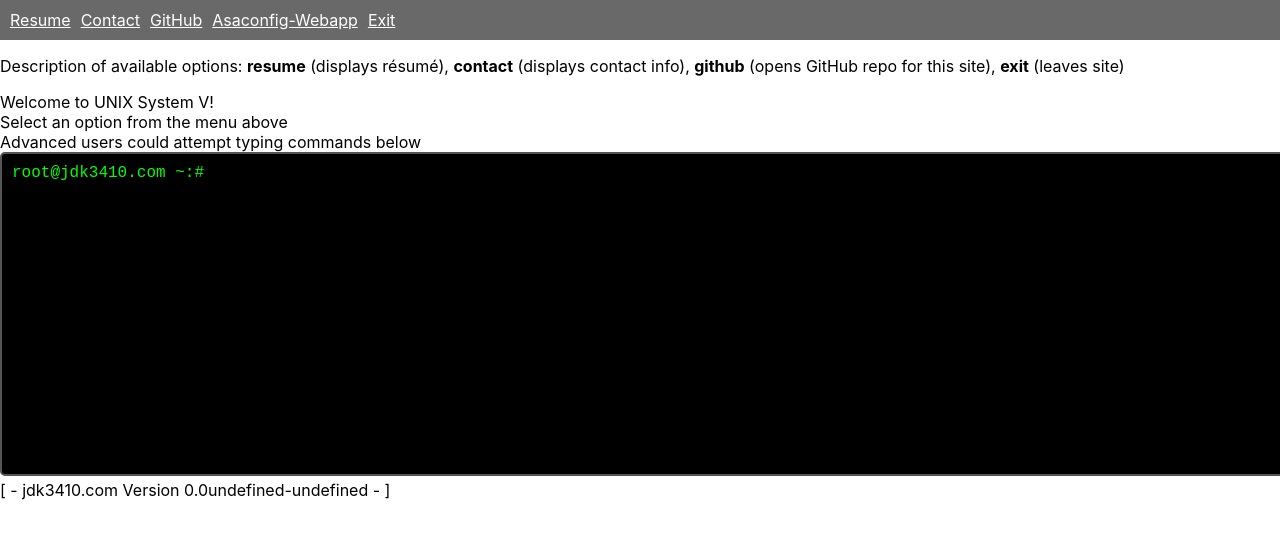
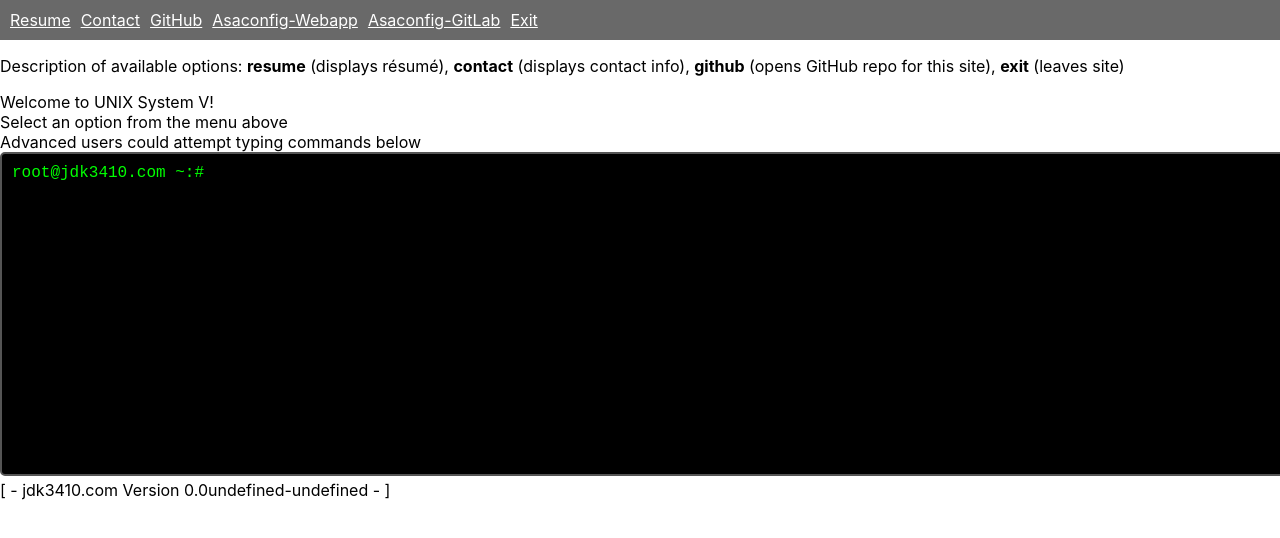
Before and after one commit to jdk3410/resume, a React (Create React App) app: page / in a window 1280 px wide. Shown: the top 538 px of the page. Built offline with nearby package versions, Linux system fonts and the light colour scheme.

Commit message:
Added Asaconfig GitLab

```diff
--- a/src/Terminal.js
+++ b/src/Terminal.js
@@ -35,6 +35,8 @@ const Terminal = () => {
             window.location.href = 'https://github.com/jdk3410/resume';
         } else if (command === 'asaconfig-webapp') {
             window.location.href = 'https://asaconfig-webapp.jdk3410.com/';
+        } else if (command === 'asaconfig-gitlab') {
+            window.location.href = 'https://gitlab.com/personal8152828/asaconfig-webapp';
         } else if (command === 'exit') {
             commandOutput = 'Crashing this plane... With no survivors!!!';
         } else {
@@ -72,6 +74,7 @@ const Terminal = () => {
                 <a href="/contact" data-command="contact" onClick={handleLinkClick} style={{color: '#FFFFFF', marginRight: '10px'}}>Contact</a>
                 <a href="/github" data-command="github" onClick={handleLinkClick} style={{color: '#FFFFFF', marginRight: '10px'}}>GitHub</a>
                 <a href="/asaconfig-webapp" data-command="asaconfig-webapp" onClick={handleLinkClick} style={{color: '#FFFFFF', marginRight: '10px'}}>Asaconfig-Webapp</a>
+                <a href="/asaconfig-gitlab" data-command="asaconfig-gitlab" onClick={handleLinkClick} style={{color: '#FFFFFF', marginRight: '10px'}}>Asaconfig-GitLab</a>
                 <a href="/exit" data-command="exit" onClick={handleLinkClick} style={{color: '#FFFFFF', marginRight: '10px'}}>Exit</a>
             </nav>
             <p style={{color: '#000000'}}>Description of available options: <strong>resume</strong> (displays résumé), <strong>contact</strong> (displays contact info), <strong>github</strong> (opens GitHub repo for this site), <strong>exit</strong> (leaves site)</p>
```
